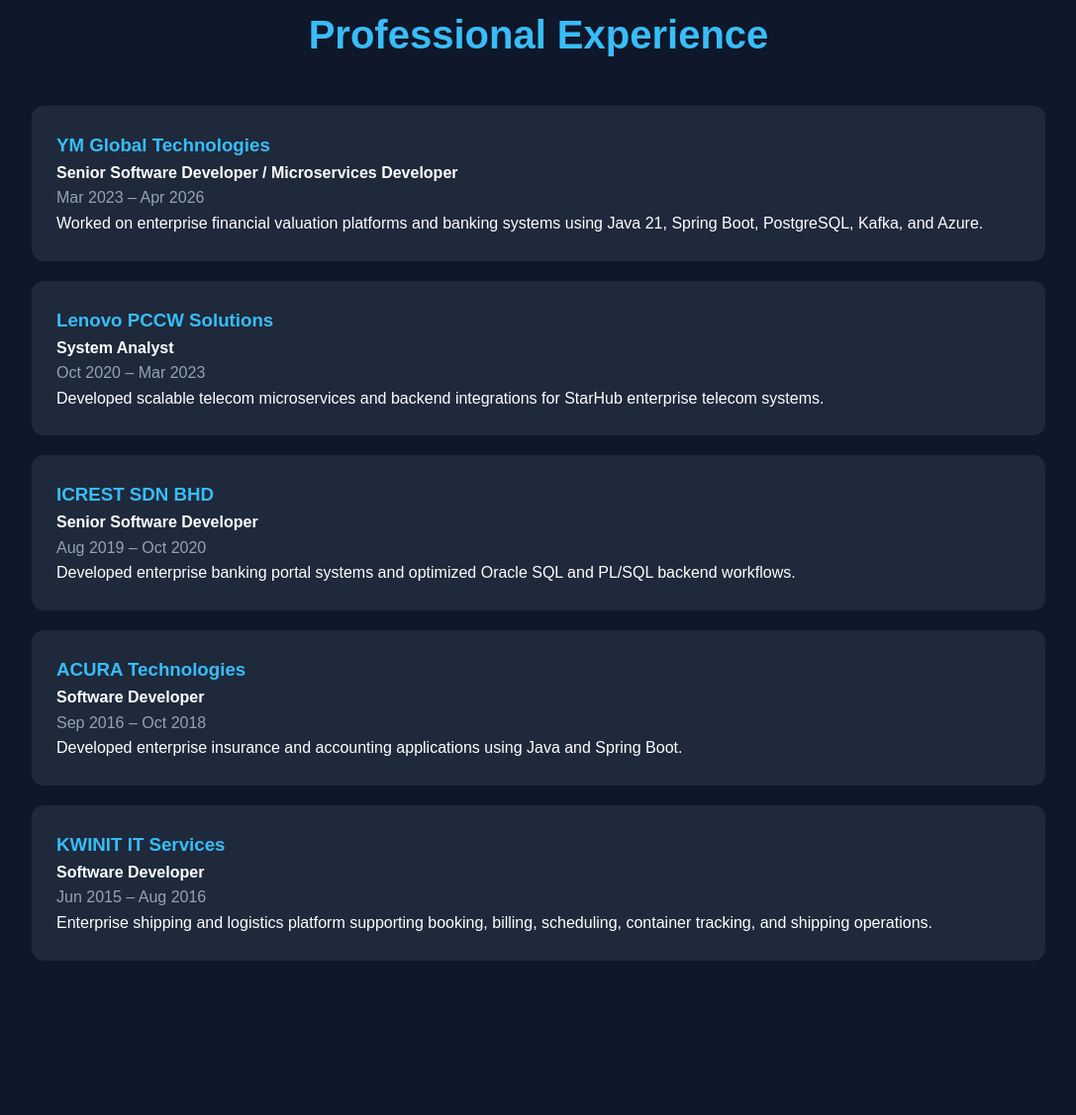
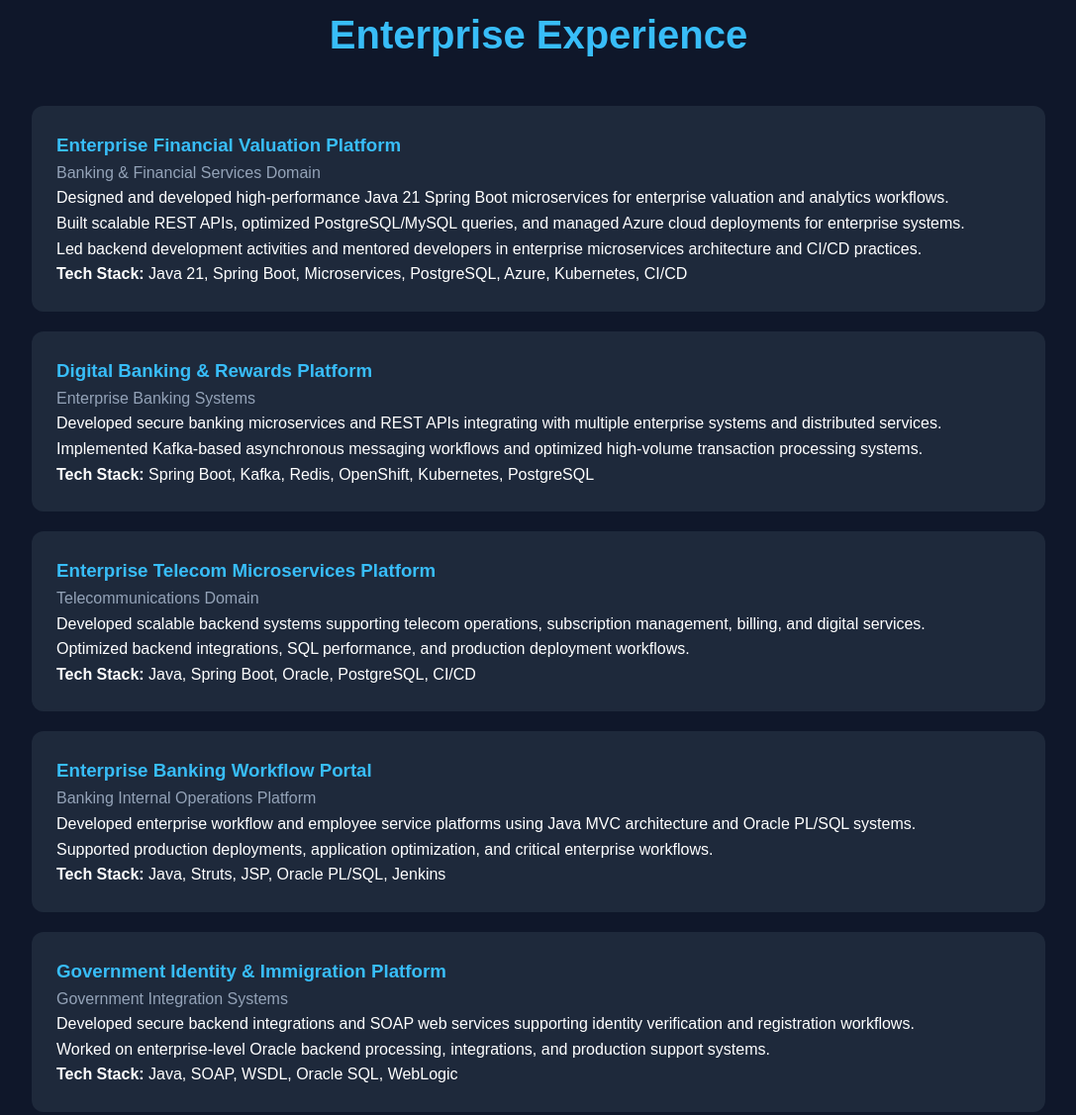
Before and after one commit to sundeepchamarthi/sundeep-portfolio, a plain HTML site: page index.html in a window 1280 px wide. Shown: the part 2085-3212 px from the top of the page at 99% size, without its empty margins (96-1183 px from the left). Drawn offline with Linux system fonts and the light colour scheme.

```diff
--- a/index.html
+++ b/index.html
@@ -110,66 +110,143 @@
 
     <!-- EXPERIENCE -->
     <section id="experience" class="section">
-        <h2 class="section-title">Professional Experience</h2>
+
+        <h2 class="section-title">Enterprise Experience</h2>
 
         <div class="timeline">
 
+            <!-- EXPERIENCE 1 -->
             <div class="timeline-item">
-                <h3>YM Global Technologies</h3>
-                <h4>Senior Software Developer / Microservices Developer</h4>
-                <span>Mar 2023 – Apr 2026</span>
+
+                <h3>Enterprise Financial Valuation Platform</h3>
+
+                <span>Banking & Financial Services Domain</span>
 
                 <p>
-                    Worked on enterprise financial valuation platforms and banking systems
-                    using Java 21, Spring Boot, PostgreSQL, Kafka, and Azure.
+                    Designed and developed high-performance Java 21 Spring Boot
+                    microservices for enterprise valuation and analytics workflows.
                 </p>
+
+                <p>
+                    Built scalable REST APIs, optimized PostgreSQL/MySQL queries,
+                    and managed Azure cloud deployments for enterprise systems.
+                </p>
+
+                <p>
+                    Led backend development activities and mentored developers
+                    in enterprise microservices architecture and CI/CD practices.
+                </p>
+
+                <p>
+                    <strong>Tech Stack:</strong>
+                    Java 21, Spring Boot, Microservices, PostgreSQL,
+                    Azure, Kubernetes, CI/CD
+                </p>
+
             </div>
 
+            <!-- EXPERIENCE 2 -->
             <div class="timeline-item">
-                <h3>Lenovo PCCW Solutions</h3>
-                <h4>System Analyst</h4>
-                <span>Oct 2020 – Mar 2023</span>
+
+                <h3>Digital Banking & Rewards Platform</h3>
+
+                <span>Enterprise Banking Systems</span>
 
                 <p>
-                    Developed scalable telecom microservices and backend integrations
-                    for StarHub enterprise telecom systems.
+                    Developed secure banking microservices and REST APIs
+                    integrating with multiple enterprise systems and distributed services.
                 </p>
+
+                <p>
+                    Implemented Kafka-based asynchronous messaging workflows
+                    and optimized high-volume transaction processing systems.
+                </p>
+
+                <p>
+                    <strong>Tech Stack:</strong>
+                    Spring Boot, Kafka, Redis,
+                    OpenShift, Kubernetes, PostgreSQL
+                </p>
+
             </div>
 
+            <!-- EXPERIENCE 3 -->
             <div class="timeline-item">
-                <h3>ICREST SDN BHD</h3>
-                <h4>Senior Software Developer</h4>
-                <span>Aug 2019 – Oct 2020</span>
+
+                <h3>Enterprise Telecom Microservices Platform</h3>
+
+                <span>Telecommunications Domain</span>
 
                 <p>
-                    Developed enterprise banking portal systems and optimized Oracle
-                    SQL and PL/SQL backend workflows.
+                    Developed scalable backend systems supporting telecom operations,
+                    subscription management, billing, and digital services.
                 </p>
+
+                <p>
+                    Optimized backend integrations, SQL performance,
+                    and production deployment workflows.
+                </p>
+
+                <p>
+                    <strong>Tech Stack:</strong>
+                    Java, Spring Boot, Oracle,
+                    PostgreSQL, CI/CD
+                </p>
+
             </div>
 
+            <!-- EXPERIENCE 4 -->
             <div class="timeline-item">
-                <h3>ACURA Technologies</h3>
-                <h4>Software Developer</h4>
-                <span>Sep 2016 – Oct 2018</span>
+
+                <h3>Enterprise Banking Workflow Portal</h3>
+
+                <span>Banking Internal Operations Platform</span>
 
                 <p>
-                    Developed enterprise insurance and accounting applications
-                    using Java and Spring Boot.
+                    Developed enterprise workflow and employee service platforms
+                    using Java MVC architecture and Oracle PL/SQL systems.
                 </p>
+
+                <p>
+                    Supported production deployments, application optimization,
+                    and critical enterprise workflows.
+                </p>
+
+                <p>
+                    <strong>Tech Stack:</strong>
+                    Java, Struts, JSP,
+                    Oracle PL/SQL, Jenkins
+                </p>
+
             </div>
 
+            <!-- EXPERIENCE 5 -->
             <div class="timeline-item">
-                <h3>KWINIT IT Services</h3>
-                <h4>Software Developer</h4>
-                <span>Jun 2015 – Aug 2016</span>
+
+                <h3>Government Identity & Immigration Platform</h3>
+
+                <span>Government Integration Systems</span>
 
                 <p>
-                    Enterprise shipping and logistics platform supporting booking, billing,
-                    scheduling, container tracking, and shipping operations.
+                    Developed secure backend integrations and SOAP web services
+                    supporting identity verification and registration workflows.
                 </p>
+
+                <p>
+                    Worked on enterprise-level Oracle backend processing,
+                    integrations, and production support systems.
+                </p>
+
+                <p>
+                    <strong>Tech Stack:</strong>
+                    Java, SOAP, WSDL,
+                    Oracle SQL, WebLogic
+                </p>
+
             </div>
 
         </div>
+
     </section>
 
     <!-- PROJECTS -->
@@ -346,7 +423,7 @@
 
             <div class="social-links">
 
-                <a href="#" target="https://www.linkedin.com/in/sundeep-chamarthi-25b002113/">
+                <a href="https://www.linkedin.com/in/sundeep-chamarthi-25b002113/" target="_blank">
                     <i class="fa-brands fa-linkedin"></i>
                 </a>
 
```
